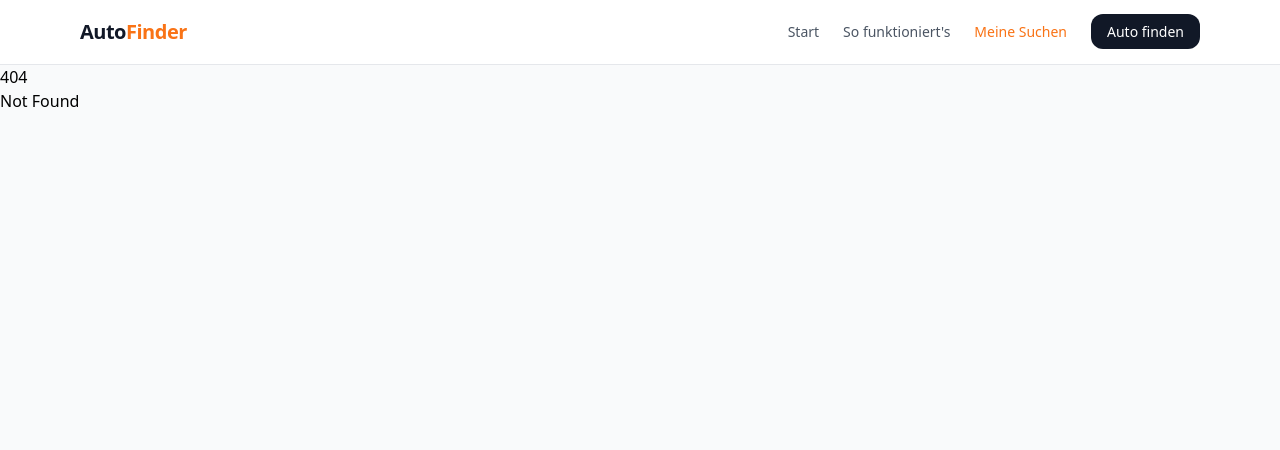
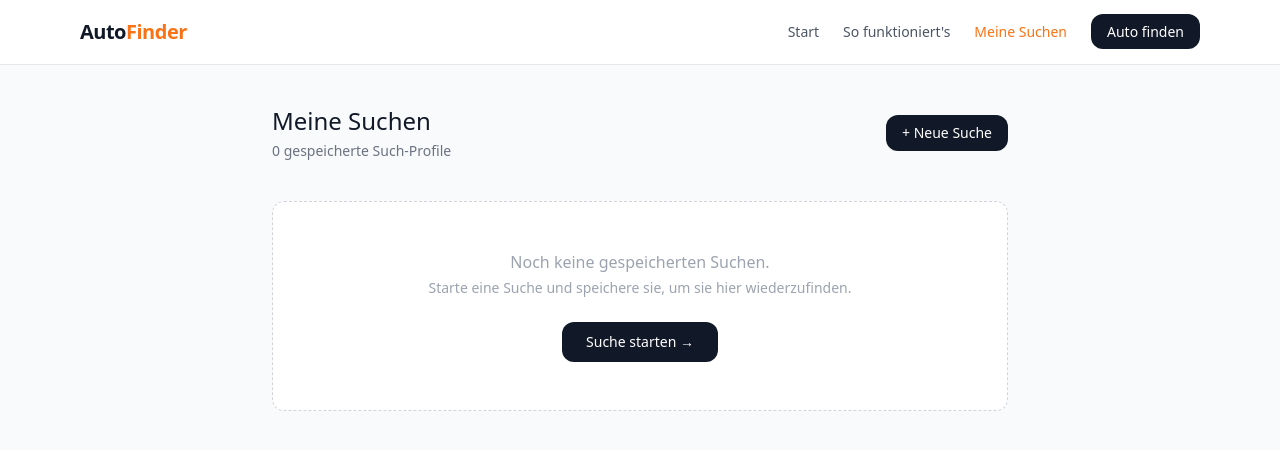
Before and after one commit to savethedavee/prototyping-ln, a SvelteKit app in the folder autofinder/: page /meine-suchen in a window 1280 px wide. Before the commit this address had no page. Shown: the top 450 px of the page. Built offline with nearby package versions, Linux system fonts and the light colour scheme.

Commit message:
feat: placeholder static meine Suchen page

```diff
--- /dev/null
+++ b/autofinder/src/routes/meine-suchen/+page.svelte
@@ -0,0 +1,31 @@
+<svelte:head>
+	<title>Meine Suchen – AutoFinder</title>
+</svelte:head>
+
+<div class="mx-auto max-w-3xl px-4 py-10">
+	<div class="flex items-center justify-between">
+		<div>
+			<h1 class="text-2xl font-medium text-gray-900">Meine Suchen</h1>
+			<p class="mt-1 text-sm text-gray-500">0 gespeicherte Such-Profile</p>
+		</div>
+		<a
+			href="/finder/budget"
+			class="rounded-card bg-gray-900 px-4 py-2 text-sm font-medium text-white transition-colors hover:bg-gray-700"
+		>
+			+ Neue Suche
+		</a>
+	</div>
+
+	<div class="mt-10 rounded-card border border-dashed border-gray-300 bg-white p-12 text-center">
+		<p class="text-gray-400">Noch keine gespeicherten Suchen.</p>
+		<p class="mt-1 text-sm text-gray-400">
+			Starte eine Suche und speichere sie, um sie hier wiederzufinden.
+		</p>
+		<a
+			href="/finder/budget"
+			class="mt-6 inline-block rounded-card bg-gray-900 px-6 py-2.5 text-sm font-medium text-white transition-colors hover:bg-gray-700"
+		>
+			Suche starten →
+		</a>
+	</div>
+</div>
```
